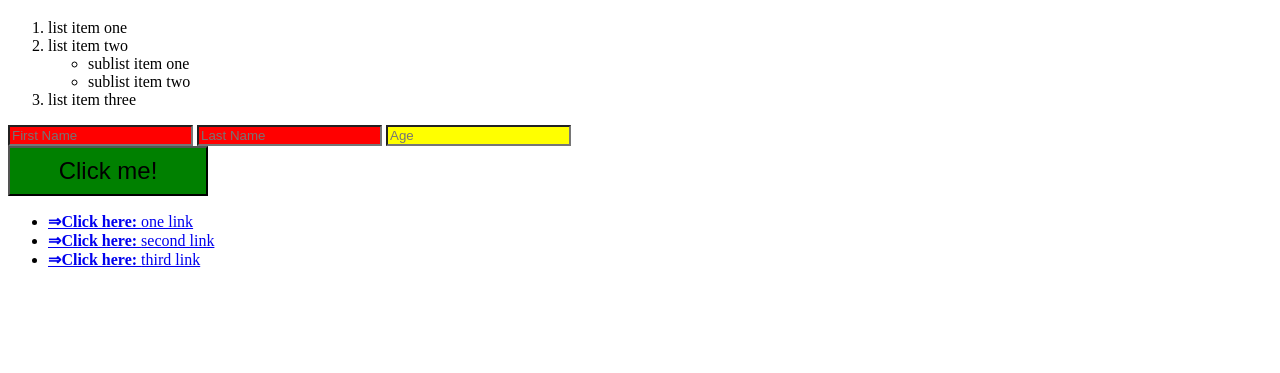
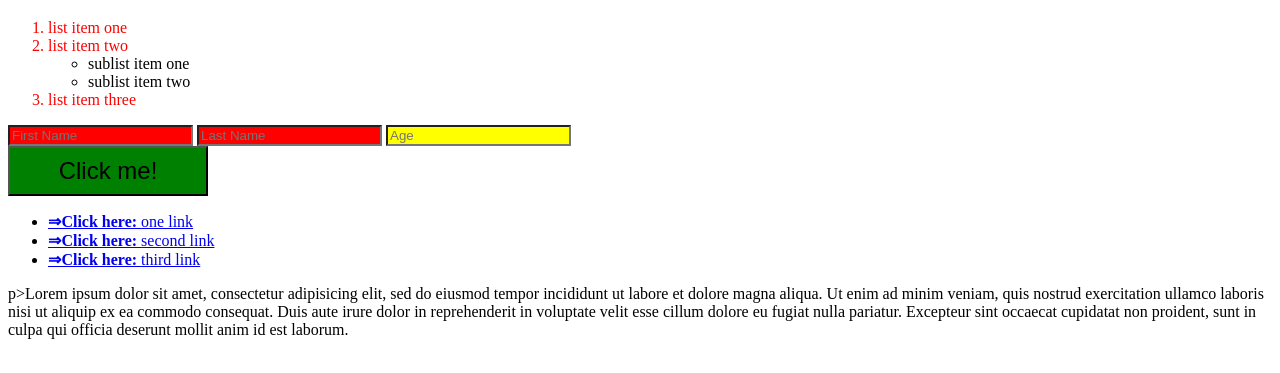
Before and after one commit to emurga27/lecture0, a plain HTML site: page index.html in a window 1280 px wide. Shown: the part 61-434 px from the top of the page. Drawn offline with Linux system fonts and the light colour scheme.

Commit message:
selector

```diff
--- a/index.html
+++ b/index.html
@@ -8,7 +8,7 @@
       h1 {
         color: red;
       }
-      ol > li { <!-- this means that this condition only applies for the immediate "child"-->
+      ol > li {
         color: red;
       }
       input[type=text] {
@@ -29,6 +29,10 @@
       a::before {
         content: "\21d2 Click here: ";
         font-weight: bold;
+      }
+      p::selection {
+        color: red;
+        background-color: yellow;
       }
     </style>
   </head>
@@ -54,5 +58,8 @@
         <li><a href="#">second link</a></li>
         <li><a href="#">third link</a></li>
       </ul>
+      <p>
+        p>Lorem ipsum dolor sit amet, consectetur adipisicing elit, sed do eiusmod tempor incididunt ut labore et dolore magna aliqua. Ut enim ad minim veniam, quis nostrud exercitation ullamco laboris nisi ut aliquip ex ea commodo consequat. Duis aute irure dolor in reprehenderit in voluptate velit esse cillum dolore eu fugiat nulla pariatur. Excepteur sint occaecat cupidatat non proident, sunt in culpa qui officia deserunt mollit anim id est laborum.
+      </p>
   </body>
 </html>
```
